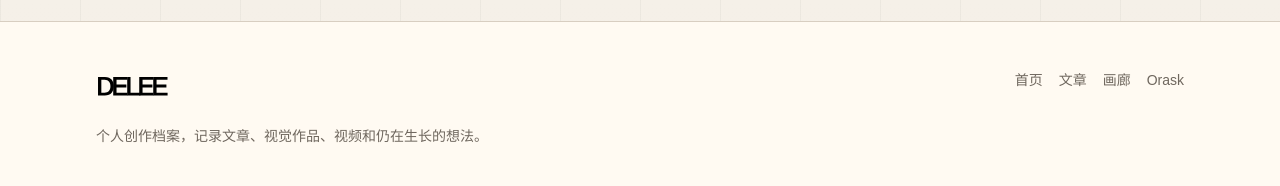
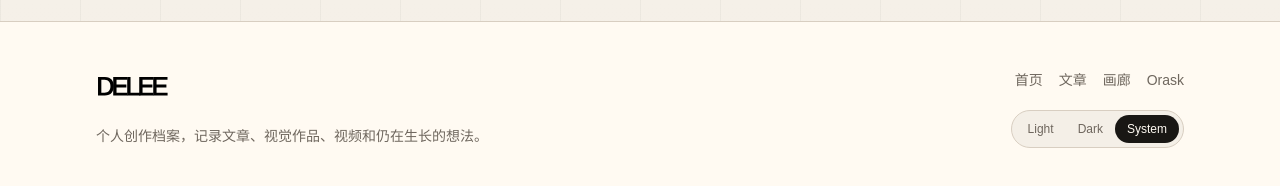
Before and after one commit to OrandoLee/personal-site, a Next.js app: page / in a window 1280 px wide. Shown: the part 1370-1556 px from the top of the page. Built offline with nearby package versions, Linux system fonts and the light colour scheme; no server answers; the database is empty.

Commit message:
Add dark mode theme switcher

```diff
--- a/app/layout.tsx
+++ b/app/layout.tsx
@@ -1,6 +1,8 @@
 import type { Metadata } from "next";
 import type { ReactNode } from "react";
 import { SiteChrome } from "@/components/SiteChrome";
+import { ThemeProvider } from "@/components/ThemeProvider";
+import { ThemeScript } from "@/components/ThemeScript";
 import { uiText } from "@/content/uiText";
 import "./globals.css";
 
@@ -18,9 +20,14 @@ export default function RootLayout({
   children: ReactNode;
 }>) {
   return (
-    <html lang="zh-CN">
+    <html lang="zh-CN" suppressHydrationWarning>
+      <head>
+        <ThemeScript />
+      </head>
       <body>
-        <SiteChrome>{children}</SiteChrome>
+        <ThemeProvider>
+          <SiteChrome>{children}</SiteChrome>
+        </ThemeProvider>
       </body>
     </html>
   );
--- a/components/Footer.tsx
+++ b/components/Footer.tsx
@@ -1,4 +1,6 @@
 import Link from "next/link";
+import { LogoWordmark } from "@/components/LogoWordmark";
+import { ThemeSwitcher } from "@/components/ThemeSwitcher";
 import { uiText } from "@/content/uiText";
 
 export function Footer() {
@@ -6,14 +8,11 @@ export function Footer() {
     <footer className="border-t border-archive-line bg-archive-paper2">
       <div className="mx-auto grid w-full max-w-6xl gap-8 px-4 py-12 text-sm text-archive-muted sm:px-6 lg:grid-cols-[1fr_auto] lg:px-8">
         <div>
-          <img
-            src="/logo-wordmark.svg"
-            alt={uiText.site.brand}
-            className="wordmark mb-5 h-8 w-28 object-contain object-left"
-          />
+          <LogoWordmark className="mb-5 h-8 w-28 object-contain object-left" />
           <p className="max-w-xl leading-7">{uiText.footer.description}</p>
         </div>
-        <div className="flex flex-wrap items-center gap-4 lg:justify-end lg:self-start">
+        <div className="flex flex-col gap-5 lg:items-end lg:self-start">
+          <div className="flex flex-wrap items-center gap-4 lg:justify-end">
             <Link href="/" className="inline-flex h-5 items-center leading-5 transition hover:text-archive-ink">
               {uiText.nav.home}
             </Link>
@@ -27,6 +26,8 @@ export function Footer() {
               {uiText.nav.orask}
             </Link>
           </div>
+          <ThemeSwitcher />
+        </div>
       </div>
     </footer>
   );
--- /dev/null
+++ b/components/LogoWordmark.tsx
@@ -0,0 +1,23 @@
+import { uiText } from "@/content/uiText";
+import { cn } from "@/lib/classNames";
+
+type LogoWordmarkProps = {
+  className?: string;
+};
+
+export function LogoWordmark({ className }: LogoWordmarkProps) {
+  return (
+    <>
+      <img
+        src="/logo-wordmark.svg"
+        alt={uiText.site.brand}
+        className={cn("wordmark dark:hidden", className)}
+      />
+      <img
+        src="/logo-wordmark-dark.svg"
+        alt={uiText.site.brand}
+        className={cn("wordmark hidden dark:block", className)}
+      />
+    </>
+  );
+}
--- a/components/Navbar.tsx
+++ b/components/Navbar.tsx
@@ -2,6 +2,7 @@
 
 import Link from "next/link";
 import { usePathname } from "next/navigation";
+import { LogoWordmark } from "@/components/LogoWordmark";
 import { uiText } from "@/content/uiText";
 import { cn } from "@/lib/classNames";
 
@@ -27,11 +28,7 @@ export function Navbar() {
     <header className="sticky top-0 z-50 bg-archive-paper/88 backdrop-blur-xl">
       <div className="mx-auto flex w-full max-w-6xl items-center justify-between gap-5 px-4 py-5 sm:px-6 lg:px-8">
         <Link href="/" className="block shrink-0" aria-label={uiText.site.homeAria}>
-          <img
-            src="/logo-wordmark.svg"
-            alt={uiText.site.brand}
-            className="wordmark h-7 w-24 object-contain object-left sm:h-8 sm:w-28"
-          />
+          <LogoWordmark className="h-7 w-24 object-contain object-left sm:h-8 sm:w-28" />
         </Link>
 
         <nav className="flex items-center gap-2 overflow-x-auto">
--- /dev/null
+++ b/components/ThemeProvider.tsx
@@ -0,0 +1,79 @@
+"use client";
+
+import {
+  createContext,
+  useContext,
+  useEffect,
+  useMemo,
+  useState,
+  type ReactNode
+} from "react";
+
+export type ThemePreference = "light" | "dark" | "system";
+
+type ThemeContextValue = {
+  theme: ThemePreference;
+  setTheme: (theme: ThemePreference) => void;
+};
+
+const storageKey = "delee-theme";
+const ThemeContext = createContext<ThemeContextValue | null>(null);
+
+function applyTheme(theme: ThemePreference) {
+  const prefersDark = window.matchMedia("(prefers-color-scheme: dark)").matches;
+  const shouldUseDark = theme === "dark" || (theme === "system" && prefersDark);
+
+  document.documentElement.classList.toggle("dark", shouldUseDark);
+  document.documentElement.dataset.theme = theme;
+}
+
+export function ThemeProvider({ children }: { children: ReactNode }) {
+  const [theme, setThemeState] = useState<ThemePreference>("system");
+
+  useEffect(() => {
+    const stored = window.localStorage.getItem(storageKey);
+    const initialTheme =
+      stored === "light" || stored === "dark" || stored === "system"
+        ? stored
+        : "system";
+
+    setThemeState(initialTheme);
+    applyTheme(initialTheme);
+  }, []);
+
+  useEffect(() => {
+    if (theme !== "system") {
+      return;
+    }
+
+    const media = window.matchMedia("(prefers-color-scheme: dark)");
+    const handleChange = () => applyTheme("system");
+
+    media.addEventListener("change", handleChange);
+    return () => media.removeEventListener("change", handleChange);
+  }, [theme]);
+
+  const value = useMemo<ThemeContextValue>(
+    () => ({
+      theme,
+      setTheme(nextTheme) {
+        window.localStorage.setItem(storageKey, nextTheme);
+        setThemeState(nextTheme);
+        applyTheme(nextTheme);
+      }
+    }),
+    [theme]
+  );
+
+  return <ThemeContext.Provider value={value}>{children}</ThemeContext.Provider>;
+}
+
+export function useTheme() {
+  const context = useContext(ThemeContext);
+
+  if (!context) {
+    throw new Error("useTheme must be used within ThemeProvider");
+  }
+
+  return context;
+}
--- /dev/null
+++ b/components/ThemeScript.tsx
@@ -0,0 +1,16 @@
+export function ThemeScript() {
+  const code = `
+    (function() {
+      try {
+        var stored = localStorage.getItem("delee-theme");
+        var theme = stored === "light" || stored === "dark" || stored === "system" ? stored : "system";
+        var prefersDark = window.matchMedia("(prefers-color-scheme: dark)").matches;
+        var shouldUseDark = theme === "dark" || (theme === "system" && prefersDark);
+        document.documentElement.classList.toggle("dark", shouldUseDark);
+        document.documentElement.dataset.theme = theme;
+      } catch (error) {}
+    })();
+  `;
+
+  return <script dangerouslySetInnerHTML={{ __html: code }} />;
+}
--- /dev/null
+++ b/components/ThemeSwitcher.tsx
@@ -0,0 +1,37 @@
+"use client";
+
+import { useTheme, type ThemePreference } from "@/components/ThemeProvider";
+import { cn } from "@/lib/classNames";
+
+const options: Array<{ value: ThemePreference; label: string }> = [
+  { value: "light", label: "Light" },
+  { value: "dark", label: "Dark" },
+  { value: "system", label: "System" }
+];
+
+export function ThemeSwitcher() {
+  const { theme, setTheme } = useTheme();
+
+  return (
+    <div
+      className="inline-flex rounded-full border border-archive-line bg-archive-paper p-1"
+      aria-label="Theme"
+    >
+      {options.map((option) => (
+        <button
+          key={option.value}
+          type="button"
+          onClick={() => setTheme(option.value)}
+          className={cn(
+            "rounded-full px-3 py-1.5 text-xs transition",
+            theme === option.value
+              ? "bg-archive-ink text-archive-paper2"
+              : "text-archive-muted hover:text-archive-ink"
+          )}
+        >
+          {option.label}
+        </button>
+      ))}
+    </div>
+  );
+}
--- a/components/admin/articles/ArticleEditor.tsx
+++ b/components/admin/articles/ArticleEditor.tsx
@@ -240,7 +240,7 @@ export function ArticleEditor({ articleId }: ArticleEditorProps) {
           <span className="text-sm text-zinc-400">{uiText.admin.livePreview}</span>
           <ArticleRenderer
             content={content}
-            className="article-body min-h-[620px] overflow-auto rounded-3xl border border-white/10 bg-[#f4efe7] p-6 text-zinc-950"
+            className="article-body min-h-[620px] overflow-auto rounded-3xl border border-white/10 bg-archive-paper2 p-6 text-archive-ink"
           />
         </div>
       </section>
--- a/tailwind.config.ts
+++ b/tailwind.config.ts
@@ -1,6 +1,7 @@
 import type { Config } from "tailwindcss";
 
 const config: Config = {
+  darkMode: "class",
   content: [
     "./app/**/*.{ts,tsx}",
     "./components/**/*.{ts,tsx}",
@@ -9,16 +10,22 @@ const config: Config = {
   theme: {
     extend: {
       colors: {
+        background: "rgb(var(--background) / <alpha-value>)",
+        foreground: "rgb(var(--foreground) / <alpha-value>)",
+        "muted-foreground": "rgb(var(--muted-foreground) / <alpha-value>)",
+        border: "rgb(var(--border) / <alpha-value>)",
+        card: "rgb(var(--card) / <alpha-value>)",
+        "card-foreground": "rgb(var(--card-foreground) / <alpha-value>)",
         archive: {
-          paper: "#f4efe7",
-          paper2: "#fffaf2",
-          ink: "#191714",
-          muted: "#6f675e",
-          line: "#d8cec1",
-          clay: "#b85f3c",
-          moss: "#5d6d4f",
-          blue: "#3f6472",
-          gold: "#b4883b"
+          paper: "rgb(var(--archive-paper) / <alpha-value>)",
+          paper2: "rgb(var(--archive-paper2) / <alpha-value>)",
+          ink: "rgb(var(--archive-ink) / <alpha-value>)",
+          muted: "rgb(var(--archive-muted) / <alpha-value>)",
+          line: "rgb(var(--archive-line) / <alpha-value>)",
+          clay: "rgb(var(--archive-clay) / <alpha-value>)",
+          moss: "rgb(var(--archive-moss) / <alpha-value>)",
+          blue: "rgb(var(--archive-blue) / <alpha-value>)",
+          gold: "rgb(var(--archive-gold) / <alpha-value>)"
         }
       },
       fontFamily: {
@@ -42,7 +49,7 @@ const config: Config = {
         mono: ["JetBrains Mono", "Consolas", "SFMono-Regular", "monospace"]
       },
       boxShadow: {
-        archive: "0 18px 45px rgba(25, 23, 20, 0.08)"
+        archive: "0 18px 45px rgb(var(--archive-shadow) / 0.18)"
       },
       keyframes: {
         reveal: {
```
Also changed, not shown: app/globals.css (+80 -42 lines), components/SplashScreen.tsx (+21 -4 lines), public/logo-wordmark-dark.svg (added). Lines whose indentation alone changed are shown as unchanged.
